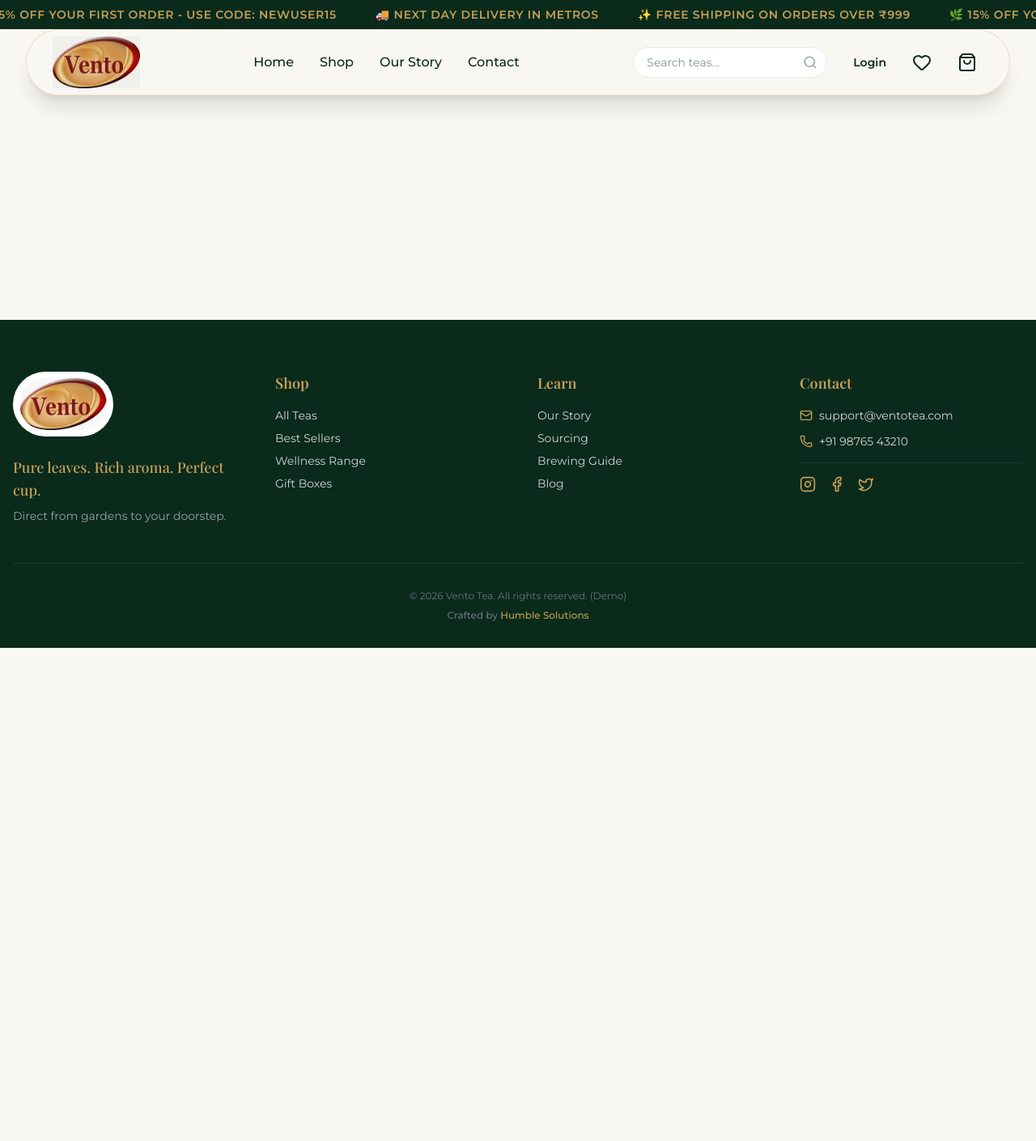
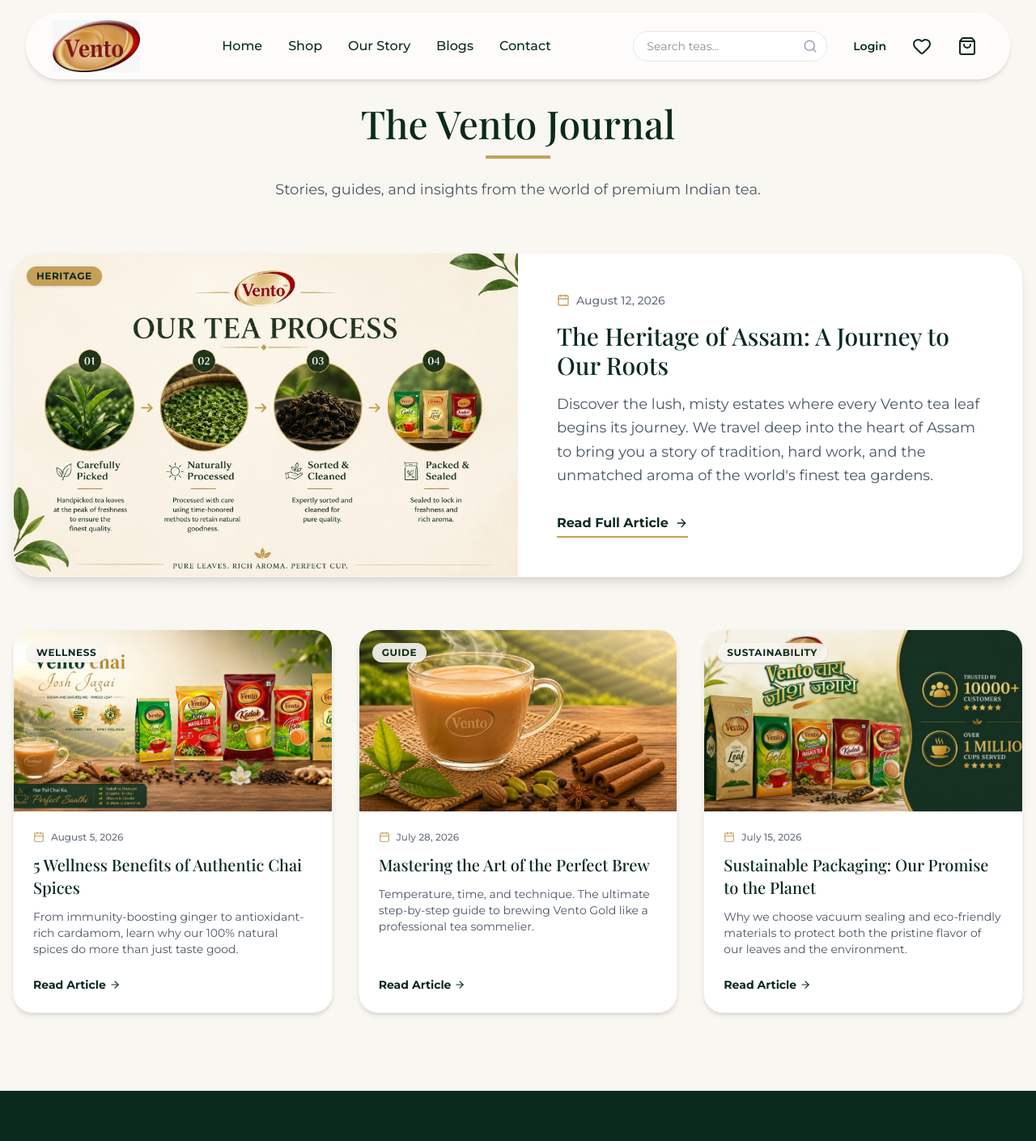
Before and after one commit to i-shubham24/Vento-Tea, a React (Vite) app: page /blogs in a window 1280 px wide. Shown: the top 1409 px of the page at 81% size. Before the commit the page ends 800 px from the top, so only its background shows below. Built offline with nearby package versions, Linux system fonts and the light colour scheme; a web font is replaced by a local one.

Commit message:
style: revert navbar to white glassmorphism, refine layout padding and footer marquee

```diff
--- a/src/App.jsx
+++ b/src/App.jsx
@@ -12,6 +12,7 @@
 import Shop from './pages/Shop';
 import Account from './pages/Account';
 import About from './pages/About';
+import Blogs from './pages/Blogs';
 import Contact from './pages/Contact';
 import CartPage from './pages/CartPage';
 import Checkout from './pages/Checkout';
@@ -35,6 +36,7 @@
                   <Route path="/shop" element={<Shop />} />
                   <Route path="/account" element={<Account />} />
                   <Route path="/about" element={<About />} />
+                  <Route path="/blogs" element={<Blogs />} />
                   <Route path="/contact" element={<Contact />} />
                   <Route path="/cart" element={<CartPage />} />
                   <Route path="/checkout" element={<Checkout />} />
--- /dev/null
+++ b/src/components/ScrollReveal.jsx
@@ -0,0 +1,15 @@
+import { motion } from 'framer-motion';
+
+export default function ScrollReveal({ children, className = "", delay = 0 }) {
+  return (
+    <motion.div
+      initial={{ opacity: 0, y: 40 }}
+      whileInView={{ opacity: 1, y: 0 }}
+      viewport={{ once: true, margin: "-50px" }}
+      transition={{ duration: 0.8, ease: "easeOut", delay }}
+      className={className}
+    >
+      {children}
+    </motion.div>
+  );
+}
--- a/src/components/layout/Footer.jsx
+++ b/src/components/layout/Footer.jsx
@@ -3,7 +3,7 @@
 
 export default function Footer() {
   return (
-    <footer className="bg-vento-forest text-vento-cream pt-16 pb-8 px-4">
+    <footer className="bg-vento-forest text-vento-cream pt-16 pb-0 px-4 overflow-hidden">
       <div className="max-w-7xl mx-auto grid grid-cols-1 md:grid-cols-4 gap-12 mb-12">
 
         <div className="col-span-1 md:col-span-1">
@@ -52,9 +52,21 @@
         </div>
       </div>
 
-      <div className="max-w-7xl mx-auto text-center text-xs text-gray-500 pt-8 border-t border-vento-forest-light">
+      <div className="max-w-7xl mx-auto text-center text-xs text-gray-500 pt-8 border-t border-vento-forest-light relative z-10">
         <p>&copy; {new Date().getFullYear()} Vento Tea. All rights reserved. (Demo)</p>
         <p className="mt-2 font-medium">Crafted by <span className="text-vento-gold">Humble Solutions</span></p>
+      </div>
+
+      {/* Huge Faded Brand Marquee */}
+      <div className="w-full mt-4 pointer-events-none select-none relative z-0 -mb-2 md:-mb-8">
+        <div className="animate-marquee flex whitespace-nowrap font-serif font-black text-[15vw] leading-none text-green-500/20 tracking-tighter">
+          <span className="mx-8">VENTO TEA</span>
+          <span className="mx-8">VENTO TEA</span>
+          <span className="mx-8">VENTO TEA</span>
+          <span className="mx-8">VENTO TEA</span>
+          <span className="mx-8">VENTO TEA</span>
+          <span className="mx-8">VENTO TEA</span>
+        </div>
       </div>
     </footer>
   );
--- a/src/components/layout/Header.jsx
+++ b/src/components/layout/Header.jsx
@@ -3,18 +3,30 @@
 import { useAuth } from '../../context/AuthContext';
 import { useWishlist } from '../../context/WishlistContext';
 import { ShoppingBag, User, Heart, Search } from 'lucide-react';
-import AnnouncementBar from './AnnouncementBar';
+import { useState, useEffect } from 'react';
 
 export default function Header() {
   const { cartCount, setIsOpen } = useCart();
   const { user, openAuth } = useAuth();
   const { wishlist, setIsWishlistOpen } = useWishlist();
+  const [isScrolled, setIsScrolled] = useState(false);
+
+  useEffect(() => {
+    const handleScroll = () => {
+      setIsScrolled(window.scrollY > 50);
+    };
+    window.addEventListener('scroll', handleScroll);
+    return () => window.removeEventListener('scroll', handleScroll);
+  }, []);
 
   return (
     <>
-      <AnnouncementBar />
-      <div className="w-full flex justify-center sticky top-4 z-40 mb-4">
-        <header className="w-[95%] max-w-7xl bg-vento-cream/95 backdrop-blur-md border border-vento-gold/30 shadow-xl rounded-full">
+      <div className="w-full flex justify-center fixed top-4 z-50 transition-all duration-300">
+        <header className={`w-[95%] max-w-7xl backdrop-blur-md rounded-full transition-all duration-300 border ${
+          isScrolled
+            ? 'bg-white/95 border-gray-200 shadow-xl'
+            : 'bg-white/60 border-white/50 shadow-md hover:bg-white/80'
+        }`}>
           <div className="px-6 md:px-8 h-16 md:h-20 flex items-center justify-between">
 
           {/* Logo */}
@@ -27,6 +39,7 @@
             <Link to="/" className="text-vento-forest hover:text-vento-gold-dark font-medium transition-colors">Home</Link>
             <Link to="/shop" className="text-vento-forest hover:text-vento-gold-dark font-medium transition-colors">Shop</Link>
             <Link to="/about" className="text-vento-forest hover:text-vento-gold-dark font-medium transition-colors">Our Story</Link>
+            <Link to="/blogs" className="text-vento-forest hover:text-vento-gold-dark font-medium transition-colors">Blogs</Link>
             <Link to="/contact" className="text-vento-forest hover:text-vento-gold-dark font-medium transition-colors">Contact</Link>
           </nav>
 
--- a/src/pages/Account.jsx
+++ b/src/pages/Account.jsx
@@ -10,7 +10,7 @@
   }
 
   return (
-    <div className="py-20 px-4 max-w-7xl mx-auto min-h-[70vh]">
+    <div className="pt-32 pb-20 px-4 max-w-7xl mx-auto min-h-[70vh]">
       <div className="flex justify-between items-center mb-12">
         <div>
           <h1 className="text-4xl font-serif text-vento-forest mb-2">My Account</h1>
--- /dev/null
+++ b/src/pages/Blogs.jsx
@@ -0,0 +1,131 @@
+import { Link } from 'react-router-dom';
+import ScrollReveal from '../components/ScrollReveal';
+import { ArrowRight, Calendar } from 'lucide-react';
+
+export default function Blogs() {
+  const blogs = [
+    {
+      id: 1,
+      title: "The Heritage of Assam: A Journey to Our Roots",
+      excerpt: "Discover the lush, misty estates where every Vento tea leaf begins its journey. We travel deep into the heart of Assam to bring you a story of tradition, hard work, and the unmatched aroma of the world's finest tea gardens.",
+      date: "August 12, 2026",
+      image: "/brand/process.jpg",
+      category: "Heritage",
+      featured: true
+    },
+    {
+      id: 2,
+      title: "5 Wellness Benefits of Authentic Chai Spices",
+      excerpt: "From immunity-boosting ginger to antioxidant-rich cardamom, learn why our 100% natural spices do more than just taste good.",
+      date: "August 5, 2026",
+      image: "/brand/hero-chai.jpg",
+      category: "Wellness"
+    },
+    {
+      id: 3,
+      title: "Mastering the Art of the Perfect Brew",
+      excerpt: "Temperature, time, and technique. The ultimate step-by-step guide to brewing Vento Gold like a professional tea sommelier.",
+      date: "July 28, 2026",
+      image: "/brand/cup.jpg",
+      category: "Guide"
+    },
+    {
+      id: 4,
+      title: "Sustainable Packaging: Our Promise to the Planet",
+      excerpt: "Why we choose vacuum sealing and eco-friendly materials to protect both the pristine flavor of our leaves and the environment.",
+      date: "July 15, 2026",
+      image: "/brand/trust-products.jpg",
+      category: "Sustainability"
+    }
+  ];
+
+  const featuredBlog = blogs.find(b => b.featured);
+  const regularBlogs = blogs.filter(b => !b.featured);
+
+  return (
+    <div className="pt-32 pb-24 bg-vento-cream min-h-screen">
+
+      <ScrollReveal>
+        <div className="max-w-7xl mx-auto px-4 mb-16 text-center">
+          <h1 className="text-4xl md:text-5xl font-serif text-vento-forest mb-4">The Vento Journal</h1>
+          <div className="w-20 h-1 bg-vento-gold mx-auto mb-6"></div>
+          <p className="text-gray-600 max-w-2xl mx-auto text-lg">Stories, guides, and insights from the world of premium Indian tea.</p>
+        </div>
+      </ScrollReveal>
+
+      <div className="max-w-7xl mx-auto px-4">
+
+        {/* Featured Blog */}
+        {featuredBlog && (
+          <ScrollReveal>
+            <div className="bg-white rounded-[2rem] overflow-hidden shadow-lg border border-gray-100 mb-16 group cursor-pointer transition-transform hover:-translate-y-1 duration-500">
+              <div className="grid grid-cols-1 md:grid-cols-2">
+                <div className="relative h-64 md:h-full overflow-hidden">
+                  <img
+                    src={featuredBlog.image}
+                    alt={featuredBlog.title}
+                    className="absolute inset-0 w-full h-full object-cover transform group-hover:scale-105 transition-transform duration-700"
+                  />
+                  <div className="absolute top-4 left-4 bg-vento-gold text-vento-forest text-xs font-bold px-3 py-1 rounded-full uppercase tracking-wider shadow-sm">
+                    {featuredBlog.category}
+                  </div>
+                </div>
+                <div className="p-8 md:p-12 flex flex-col justify-center">
+                  <div className="flex items-center text-sm text-gray-500 mb-4 font-medium">
+                    <Calendar size={16} className="mr-2 text-vento-gold" />
+                    {featuredBlog.date}
+                  </div>
+                  <h2 className="text-3xl font-serif text-vento-forest mb-4 group-hover:text-vento-gold-dark transition-colors">
+                    {featuredBlog.title}
+                  </h2>
+                  <p className="text-gray-600 mb-8 leading-relaxed text-lg">
+                    {featuredBlog.excerpt}
+                  </p>
+                  <button className="flex items-center text-vento-forest font-bold hover:text-vento-gold transition-colors w-max pb-1 border-b-2 border-vento-gold">
+                    Read Full Article <ArrowRight size={16} className="ml-2" />
+                  </button>
+                </div>
+              </div>
+            </div>
+          </ScrollReveal>
+        )}
+
+        {/* Regular Blogs Grid */}
+        <div className="grid grid-cols-1 md:grid-cols-3 gap-8">
+          {regularBlogs.map((blog) => (
+            <ScrollReveal key={blog.id} delay={blog.id * 0.1}>
+              <div className="bg-white rounded-3xl overflow-hidden shadow-md border border-gray-100 group cursor-pointer h-full flex flex-col hover:-translate-y-1 transition-transform duration-500">
+                <div className="relative h-56 overflow-hidden">
+                  <img
+                    src={blog.image}
+                    alt={blog.title}
+                    className="absolute inset-0 w-full h-full object-cover transform group-hover:scale-105 transition-transform duration-700"
+                  />
+                  <div className="absolute top-4 left-4 bg-vento-cream/90 backdrop-blur-sm text-vento-forest text-xs font-bold px-3 py-1 rounded-full uppercase tracking-wider shadow-sm">
+                    {blog.category}
+                  </div>
+                </div>
+                <div className="p-6 flex-1 flex flex-col">
+                  <div className="flex items-center text-xs text-gray-500 mb-3 font-medium">
+                    <Calendar size={14} className="mr-2 text-vento-gold" />
+                    {blog.date}
+                  </div>
+                  <h3 className="text-xl font-serif text-vento-forest mb-3 group-hover:text-vento-gold-dark transition-colors line-clamp-2">
+                    {blog.title}
+                  </h3>
+                  <p className="text-gray-600 mb-6 text-sm line-clamp-3 flex-1">
+                    {blog.excerpt}
+                  </p>
+                  <button className="flex items-center text-vento-forest font-bold text-sm hover:text-vento-gold transition-colors w-max mt-auto">
+                    Read Article <ArrowRight size={14} className="ml-1" />
+                  </button>
+                </div>
+              </div>
+            </ScrollReveal>
+          ))}
+        </div>
+
+      </div>
+    </div>
+  );
+}
--- a/src/pages/CartPage.jsx
+++ b/src/pages/CartPage.jsx
@@ -26,7 +26,7 @@
   }
 
   return (
-    <div className="min-h-screen bg-gray-50 pt-8 pb-20 px-4 md:px-8">
+    <div className="min-h-screen bg-gray-50 pt-32 pb-20 px-4 md:px-8">
       <div className="max-w-6xl mx-auto">
         <h1 className="text-3xl font-serif text-vento-forest mb-8">
           Your cart <span className="text-xl text-gray-500 font-sans">({cartCount} items)</span>
--- a/src/pages/Checkout.jsx
+++ b/src/pages/Checkout.jsx
@@ -32,7 +32,7 @@
   };
 
   return (
-    <div className="min-h-screen bg-gray-50 pt-8 pb-20 px-4 md:px-8">
+    <div className="min-h-screen bg-gray-50 pt-32 pb-20 px-4 md:px-8">
       <div className="max-w-6xl mx-auto">
         <h1 className="text-3xl font-serif text-vento-forest mb-8">Secure Checkout</h1>
 
--- a/src/pages/Contact.jsx
+++ b/src/pages/Contact.jsx
@@ -2,7 +2,7 @@
 
 export default function Contact() {
   return (
-    <div className="pt-8 pb-20 bg-vento-cream min-h-[80vh]">
+    <div className="pt-32 pb-20 bg-vento-cream min-h-[80vh]">
       <div className="max-w-7xl mx-auto px-4">
 
         <div className="text-center mb-16 mt-8">
--- a/src/pages/Shop.jsx
+++ b/src/pages/Shop.jsx
@@ -2,7 +2,7 @@
 
 export default function Shop() {
   return (
-    <div className="pt-8 pb-20 bg-vento-cream">
+    <div className="pt-32 pb-20 bg-vento-cream">
       <div className="max-w-7xl mx-auto px-4 mb-8">
         <h1 className="text-4xl font-serif text-vento-forest mb-4">All Teas</h1>
         <p className="text-gray-600 max-w-2xl">Browse our complete collection of premium Indian teas, sourced directly from the finest estates.</p>
```
Also changed, not shown: src/pages/About.jsx (+12 -1 lines), src/pages/Home.jsx (+40 -0 lines).
